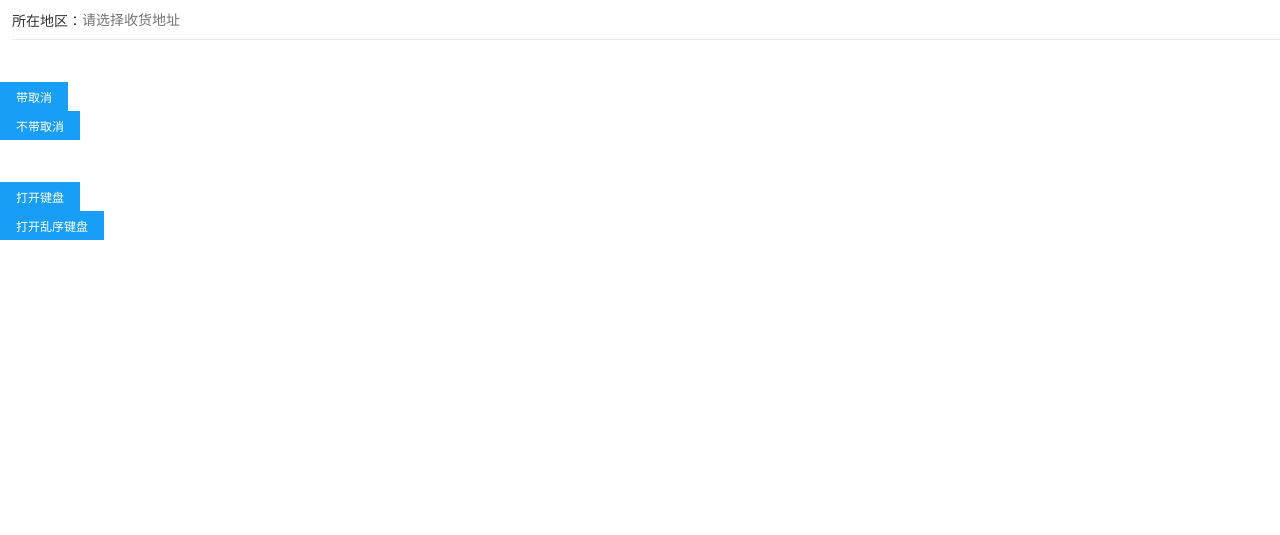
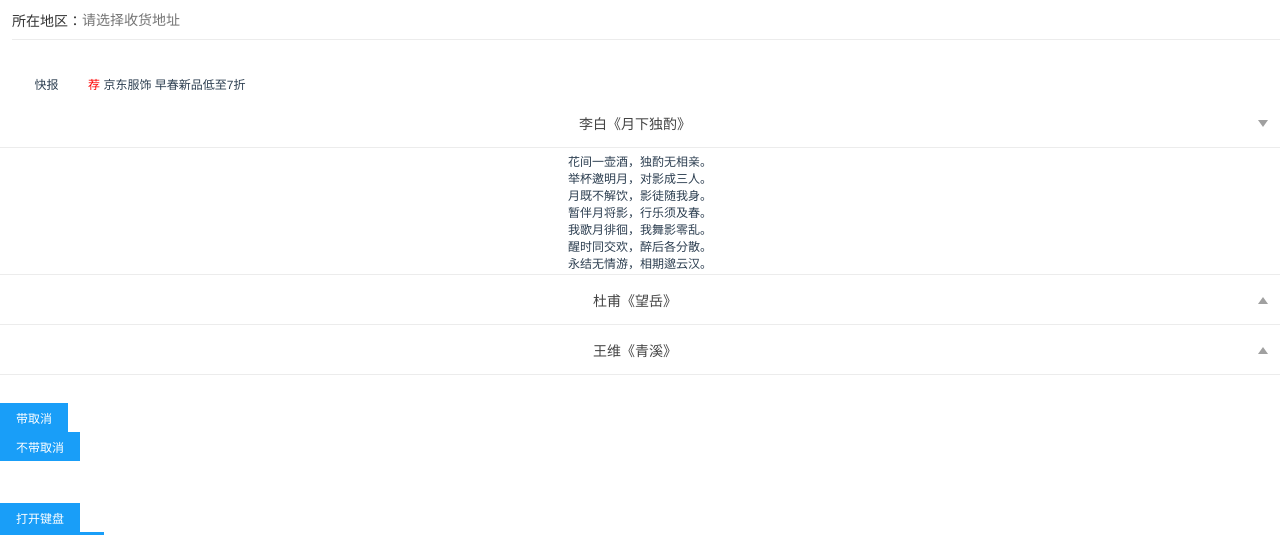
Before and after one commit to best-time/myui, a Vue app: page /#/ in a window 1280 px wide. Shown: the part 1955-2490 px from the top of the page. Before the commit the page ends 2237 px from the top, so only its background shows below. Built offline with nearby package versions, Linux system fonts and the light colour scheme.

Commit message:
add: component about rollnotice and accordion

```diff
--- /dev/null
+++ b/packages/Accordion/component/accordion-item.vue
@@ -0,0 +1,51 @@
+<template>
+  <div>
+    <div class="accordion-title" @click="toggle">
+      <span v-if="$slots.title"><slot name="title"></slot></span>
+      <span v-else>{{ title }}</span>
+      <i :class="show ? 'accordion-rotated' : ''"></i>
+    </div>
+    <div class="accordion-content" :style="{ height: height }">
+      <div ref="content">
+        <slot></slot>
+      </div>
+    </div>
+  </div>
+</template>
+
+<script>
+export default {
+  name: "accordion-item",
+  data() {
+    return {
+      show: this.open,
+      height: 0
+    };
+  },
+  props: {
+    title: String,
+    open: {
+      type: Boolean,
+      default: false
+    }
+  },
+  watch: {
+    open(val) {
+      this.show = val;
+      this.setHeight();
+    }
+  },
+  methods: {
+    toggle() {
+      this.$parent.open(this._uid);
+      this.setHeight();
+    },
+    setHeight() {
+      this.height = (this.show ? this.$refs.content.offsetHeight : 0) + "px";
+    }
+  },
+  mounted() {
+    this.setHeight();
+  }
+};
+</script>
--- /dev/null
+++ b/packages/Accordion/component/accordion.vue
@@ -0,0 +1,35 @@
+<template>
+  <div class="m-accordion">
+    <slot></slot>
+  </div>
+</template>
+
+<script>
+export default {
+  name: "accordion",
+  props: {
+    accordion: {
+      type: Boolean,
+      default: false
+    }
+  },
+  methods: {
+    open(uid) {
+      this.$children.forEach(item => {
+        if (item._uid == uid) {
+          item.show = !item.show;
+        } else {
+          if (!this.accordion) {
+            item.show = false;
+            item.height = 0;
+          }
+        }
+      });
+    }
+  }
+};
+</script>
+
+<style lang="less">
+@import "./index.less";
+</style>
--- /dev/null
+++ b/packages/Accordion/component/index.less
@@ -0,0 +1,50 @@
+@import "../../styles/index.less";
+
+.m-accordion {
+  background-color: #fff;
+}
+
+.accordion-title {
+  min-height: 50px;
+  display: flex;
+  align-items: center;
+  position: relative;
+  user-select: none;
+  padding: 0 12px;
+  overflow: hidden;
+  &:after {
+    .bottom-line(@line-color);
+  }
+  > span {
+    display: block;
+    flex: 1;
+    font-size: 14px;
+    color: #444;
+  }
+  > i {
+    overflow: hidden;
+    &:after {
+      content: '';
+      width: 0;
+      height: 0;
+      border-left: 5px solid transparent;
+      border-right: 5px solid transparent;
+      border-bottom: 7px solid #A0A0A0;
+      display: block;
+      transition: transform .25s cubic-bezier(0.4, 0.6, 0.2, 1);
+      transform: rotate(0deg);
+    }
+    &.accordion-rotated:after {
+      transform: rotate(-180deg);
+    }
+  }
+}
+
+.accordion-content {
+  position: relative;
+  overflow: hidden;
+  transition: height .25s cubic-bezier(0.4, 0.6, 0.2, 1);
+  &:after {
+    .bottom-line(@line-color);
+  }
+}
--- /dev/null
+++ b/packages/Accordion/index.js
@@ -0,0 +1,3 @@
+import Accordion from "./component/accordion.vue";
+import AccordionItem from "./component/accordion-item.vue";
+export { Accordion, AccordionItem };
--- /dev/null
+++ b/packages/Rollnotice/component/index.less
@@ -0,0 +1,25 @@
+.m-rollnotice {
+  overflow: hidden;
+  width: 100%;
+  background-color: #fff;
+}
+
+.rollnotice-box {
+  height: inherit;
+  &.align-left {
+    justify-content: flex-start;
+  }
+  &.align-right {
+    justify-content: flex-end;
+  }
+  &.align-center {
+    justify-content: center;
+  }
+}
+
+.rollnotice-item {
+  height: inherit;
+  display: flex;
+  align-items: center;
+  justify-content: inherit;
+}
--- /dev/null
+++ b/packages/Rollnotice/component/rollnotice-item.vue
@@ -0,0 +1,12 @@
+<template>
+  <div class="rollnotice-item"><slot></slot></div>
+</template>
+
+<script>
+export default {
+  name: "rollnotice-item",
+  mounted() {
+    this.$parent.init();
+  }
+};
+</script>
--- /dev/null
+++ b/packages/Rollnotice/component/rollnotice.vue
@@ -0,0 +1,115 @@
+<template>
+  <div class="m-rollnotice" :style="{ height: height + 'px' }">
+    <div class="rollnotice-box" :style="styles" :class="'align-' + align">
+      <div class="rollnotice-item" v-html="lastItem"></div>
+      <slot></slot>
+      <div class="rollnotice-item" v-html="firtstItem"></div>
+    </div>
+  </div>
+</template>
+
+<script>
+export default {
+  name: "rollnotice",
+  data() {
+    return {
+      timer: null,
+      index: 1,
+      totalNum: 0,
+      firtstItem: "",
+      lastItem: "",
+      styles: {
+        transform: 0,
+        transitionDuration: 0
+      }
+    };
+  },
+  props: {
+    height: {
+      validator(val) {
+        return /^\d*$/.test(val);
+      },
+      default: 30
+    },
+    speed: {
+      validator(val) {
+        return /^\d*$/.test(val);
+      },
+      default: 500
+    },
+    autoplay: {
+      validator(val) {
+        return /^\d*$/.test(val);
+      },
+      default: 3000
+    },
+    align: {
+      validator(value) {
+        return ["left", "center", "right"].indexOf(value) > -1;
+      },
+      default: "left"
+    },
+    direction: {
+      validator(value) {
+        return ["up", "down"].indexOf(value) > -1;
+      },
+      default: "up"
+    }
+  },
+  methods: {
+    init() {
+      this.destroy();
+
+      this.items = this.$children.filter(
+        item => item.$options.name === "rollnotice-item"
+      );
+
+      this.totalNum = this.items.length;
+
+      if (this.totalNum <= 0) return;
+
+      this.firtstItem = this.items[0].$el.innerHTML;
+      this.lastItem = this.items[this.totalNum - 1].$el.innerHTML;
+
+      this.setTranslate(0, -this.height);
+
+      this.autoPlay();
+    },
+    autoPlay() {
+      this.timer = setInterval(() => {
+        if (this.direction == "up") {
+          this.setTranslate(this.speed, -(++this.index * this.height));
+          if (this.index >= this.totalNum) {
+            this.index = 0;
+            setTimeout(() => {
+              this.setTranslate(0, 0);
+            }, this.speed);
+          }
+        } else {
+          this.setTranslate(this.speed, -(--this.index * this.height));
+          if (this.index <= 0) {
+            this.index = this.totalNum;
+            setTimeout(() => {
+              this.setTranslate(0, -this.totalNum * this.height);
+            }, this.speed);
+          }
+        }
+      }, this.autoplay);
+    },
+    setTranslate(speed, translate) {
+      this.styles.transitionDuration = speed + "ms";
+      this.styles.transform = "translate3d(0, " + translate + "px, 0)";
+    },
+    destroy() {
+      clearInterval(this.timer);
+    }
+  },
+  destroyed() {
+    this.destroy();
+  }
+};
+</script>
+
+<style lang="less">
+@import "./index.less";
+</style>
--- /dev/null
+++ b/packages/Rollnotice/index.js
@@ -0,0 +1,3 @@
+import RollNotice from "./component/rollnotice.vue";
+import RollNoticeItem from "./component/rollnotice-item.vue";
+export { RollNotice, RollNoticeItem };
--- a/packages/index.js
+++ b/packages/index.js
@@ -12,6 +12,8 @@ import CitySelect from "./CitySelect";
 import { Tab, TabPanel } from "./Tab";
 import { ScrollTab, ScrollTabPanel } from "./ScrollTab";
 import Popup from "./Popup";
+import { RollNotice, RollNoticeItem } from "./Rollnotice";
+import { Accordion, AccordionItem } from "./Accordion";
 
 const components = [
   Button,
@@ -27,7 +29,9 @@ const components = [
   TabPanel,
   ScrollTab,
   ScrollTabPanel,
-  Popup
+  Popup,
+  RollNotice, RollNoticeItem,
+  Accordion, AccordionItem
 ];
 
 // 定义install方法，接收一个vue参数
--- a/src/views/Home.vue
+++ b/src/views/Home.vue
@@ -69,7 +69,7 @@
     <br />
     <br />
     <br />
-  <h2>tab</h2>
+    <h2>tab</h2>
     <tab class="demo-small-pitch" :change="tabChange">
       <tab-panel label="选项一" tabkey="1"
         >土地是以它的肥沃和收获而被估价的；才能也是土地，不过它生产的不是粮食，而是真理。如果只能滋生瞑想和幻想的话，即使再大的才能也只是砂地或盐池，那上面连小草也长不出来的。</tab-panel
@@ -77,8 +77,12 @@
       <tab-panel label="选项二" tabkey="2" active
         >我需要三件东西：爱情友谊和图书。然而这三者之间何其相通！炽热的爱情可以充实图书的内容，图书又是人们最忠实的朋友。</tab-panel
       >
-      <tab-panel label="选项三" tabkey="3">时间是一切财富中最宝贵的财富。</tab-panel>
-      <tab-panel label="选项四" tabkey="4">真理惟一可靠的标准就是永远自相符合。</tab-panel>
+      <tab-panel label="选项三" tabkey="3"
+        >时间是一切财富中最宝贵的财富。</tab-panel
+      >
+      <tab-panel label="选项四" tabkey="4"
+        >真理惟一可靠的标准就是永远自相符合。</tab-panel
+      >
     </tab>
     <br />
     <br />
@@ -98,6 +102,57 @@
     <cityselect v-model="show5" :done="result1" :items="district"></cityselect>
 
     <br />
+    <br />
+    <div class="demo-rollnotice">
+      <span class="itm">快报</span>
+      <rollnotice autoplay="2000">
+        <rollnotice-item
+          ><span style="color:#F00;">&nbsp;荐&nbsp;</span>荣耀V9
+          3月超级钜惠！</rollnotice-item
+        >
+        <rollnotice-item
+          ><span style="color:#F00;">&nbsp;荐&nbsp;</span
+          >3.23京东超级品牌日格力盛典</rollnotice-item
+        >
+        <rollnotice-item
+          ><span style="color:#F00;">&nbsp;荐&nbsp;</span>京东服饰
+          早春新品低至7折</rollnotice-item
+        >
+      </rollnotice>
+    </div>
+
+    <accordion class="demo-small-pitch">
+      <accordion-item title="李白《月下独酌》" open>
+        <div style="padding: .24rem;">
+          <p>花间一壶酒，独酌无相亲。</p>
+          <p>举杯邀明月，对影成三人。</p>
+          <p>月既不解饮，影徒随我身。</p>
+          <p>暂伴月将影，行乐须及春。</p>
+          <p>我歌月徘徊，我舞影零乱。</p>
+          <p>醒时同交欢，醉后各分散。</p>
+          <p>永结无情游，相期邈云汉。</p>
+        </div>
+      </accordion-item>
+      <accordion-item title="杜甫《望岳》">
+        <div style="padding: .24rem;">
+          <p>岱宗夫如何，齐鲁青未了。</p>
+          <p>造化钟神秀，阴阳割昏晓。</p>
+          <p>荡胸生层云，决眦入归鸟。</p>
+          <p>会当凌绝顶，一览众山小。</p>
+        </div>
+      </accordion-item>
+      <accordion-item title="王维《青溪》">
+        <div style="padding: .24rem;">
+          <p>言入黄花川，每逐青溪水。</p>
+          <p>随山将万转，趣途无百里。</p>
+          <p>声喧乱石中，色静深松里。</p>
+          <p>漾漾泛菱荇，澄澄映葭苇。</p>
+          <p>我心素已闲，清川澹如此。</p>
+          <p>请留盘石上，垂钓将已矣。</p>
+        </div>
+      </accordion-item>
+    </accordion>
+
     <br />
     <br />
     <Button @click.native="show1 = true">带取消</Button>
@@ -182,7 +237,7 @@ export default {
   },
   methods: {
     tabChange(label, tabkey) {
-      console.log(label, tabkey, 'tab-change')
+      console.log(label, tabkey, "tab-change");
     },
     result1(ret) {
       console.log(ret);
@@ -285,4 +340,17 @@ export default {
 };
 </script>
 
-<style lang="less"></style>
+<style lang="less">
+.demo-rollnotice {
+  display: flex;
+  align-items: center;
+  background-color: #fff;
+  padding: 0 12px;
+  img,
+  .itm {
+    width: 73px;
+    height: 16px;
+    margin-right: 4px;
+  }
+}
+</style>
```
